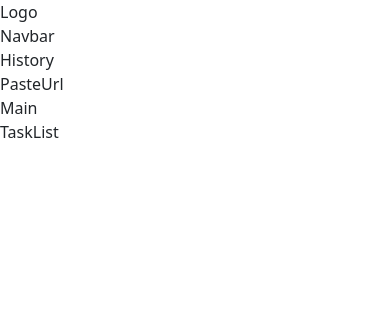
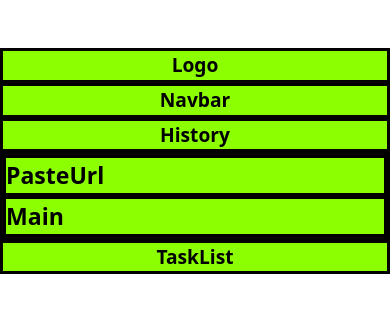
Before and after one commit to JGP84/LT-2024, a React (Vite) app: page / in a window 390 px wide. Shown: the top 312 px of the page. Built offline with nearby package versions, Linux system fonts and the light colour scheme.

Commit message:
create a responsive layout

```diff
--- a/src/App.css
+++ b/src/App.css
@@ -0,0 +1,13 @@
+.customStyle{
+    background-color: rgb(140, 255, 0);
+    color: rgb(0, 0, 0);
+    text-align: center;
+    font-weight: bold;
+    font-size: larger;
+    border-color: black;
+    border-width: 3px;
+    border-style: solid;}
+
+.bgGreen{
+    background-color: green;
+}
--- a/src/App.jsx
+++ b/src/App.jsx
@@ -9,12 +9,23 @@ import { TaskList } from "./components/TaskList";
 function App() {
   return (
     <>
+      <div className="container-md mt-5 bgGreen">
+        <div className="row">
           <Logo />
           <Navbar />
+        </div>
+
+        <div className="row">
           <History />
+
+          <div className="col-md-6  customStyle">
             <PasteUrl />
             <Main />
+          </div>
+
           <TaskList />
+        </div>
+      </div>
     </>
   );
 }
--- a/src/components/History.jsx
+++ b/src/components/History.jsx
@@ -2,6 +2,6 @@
 
 export const History = () => {
   return (
-    <div>History</div>
+    <div className="col-md-2  customStyle">History</div>
   )
 }
--- a/src/components/Logo.jsx
+++ b/src/components/Logo.jsx
@@ -1,6 +1,6 @@
 
 export const Logo = () => {
   return (
-    <div>Logo</div>
+    <div className="col-md-2  customStyle">Logo</div>
   )
 }
--- a/src/components/Main.jsx
+++ b/src/components/Main.jsx
@@ -1,6 +1,6 @@
 
 export const Main = () => {
   return (
-    <div>Main</div>
+    <div className="row customStyle"> Main</div>
   )
 }
--- a/src/components/Navbar.jsx
+++ b/src/components/Navbar.jsx
@@ -1,6 +1,6 @@
 
 export const Navbar = () => {
   return (
-    <div>Navbar</div>
+    <div className="col-md-10  customStyle">Navbar</div>
   )
 }
--- a/src/components/PasteUrl.jsx
+++ b/src/components/PasteUrl.jsx
@@ -1,6 +1,6 @@
 
 export const PasteUrl = () => {
   return (
-    <div>PasteUrl</div>
+    <div className="row customStyle"> PasteUrl</div>
   )
 }
--- a/src/components/TaskList.jsx
+++ b/src/components/TaskList.jsx
@@ -1,6 +1,6 @@
 
 export const TaskList = () => {
   return (
-    <div>TaskList</div>
+    <div className="col-md-4  customStyle">TaskList</div>
   )
 }
```
Lines whose indentation alone changed are shown as unchanged.
